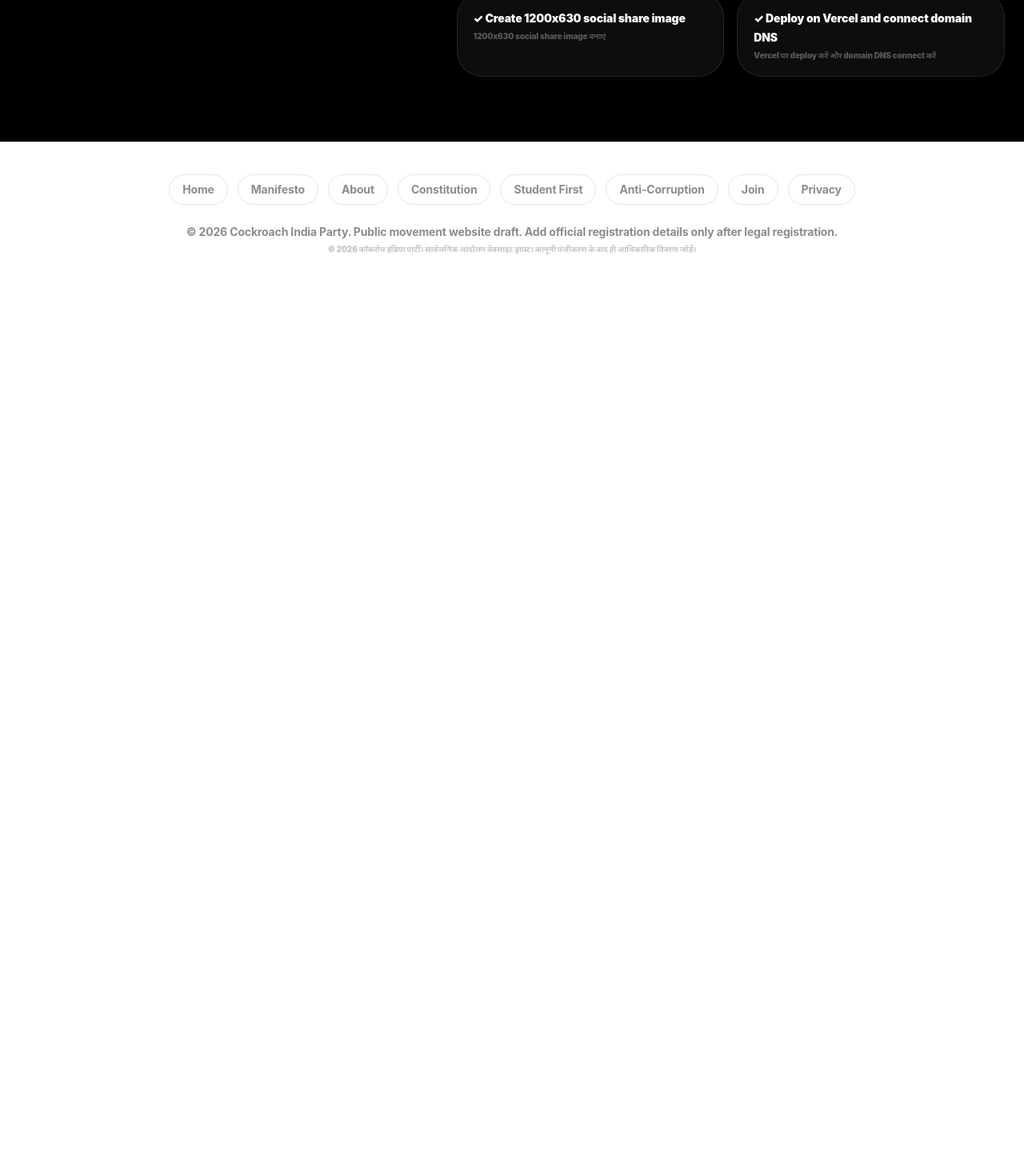
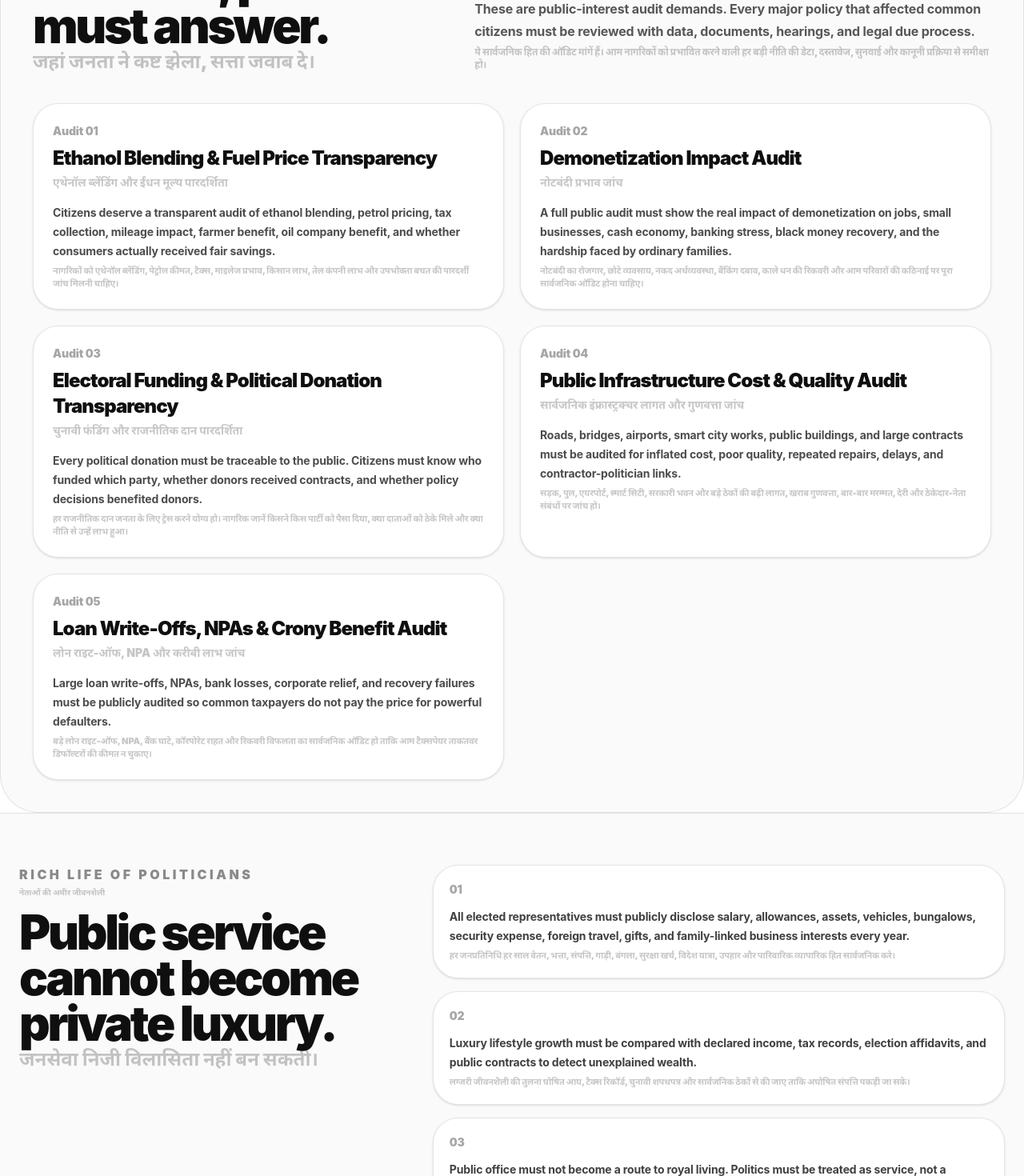
Before and after one commit to Omjeedwivedi/cockroach-india-party, a Next.js app: page / in a window 1280 px wide. Shown: the part 2120-3590 px from the top of the page at 80% size. Before the commit the page ends 2478 px from the top, so only its background shows below. Built offline with nearby package versions, Linux system fonts and the light colour scheme.

Commit message:
Add public accountability and politician lifestyle sections

```diff
--- a/app/page.tsx
+++ b/app/page.tsx
@@ -407,6 +407,63 @@ const constitutionItems: I18n[] = [
   { en: "Minister selection must be performance-based, not dynasty-based.", hi: "मंत्री चयन प्रदर्शन के आधार पर होगा, वंशवाद के आधार पर नहीं।" },
 ];
 
+const publicAccountabilityIssues: { title: I18n; explanation: I18n }[] = [
+  {
+    title: { en: "Ethanol Blending & Fuel Price Transparency", hi: "एथेनॉल ब्लेंडिंग और ईंधन मूल्य पारदर्शिता" },
+    explanation: {
+      en: "Citizens deserve a transparent audit of ethanol blending, petrol pricing, tax collection, mileage impact, farmer benefit, oil company benefit, and whether consumers actually received fair savings.",
+      hi: "नागरिकों को एथेनॉल ब्लेंडिंग, पेट्रोल कीमत, टैक्स, माइलेज प्रभाव, किसान लाभ, तेल कंपनी लाभ और उपभोक्ता बचत की पारदर्शी जांच मिलनी चाहिए।",
+    },
+  },
+  {
+    title: { en: "Demonetization Impact Audit", hi: "नोटबंदी प्रभाव जांच" },
+    explanation: {
+      en: "A full public audit must show the real impact of demonetization on jobs, small businesses, cash economy, banking stress, black money recovery, and the hardship faced by ordinary families.",
+      hi: "नोटबंदी का रोजगार, छोटे व्यवसाय, नकद अर्थव्यवस्था, बैंकिंग दबाव, काले धन की रिकवरी और आम परिवारों की कठिनाई पर पूरा सार्वजनिक ऑडिट होना चाहिए।",
+    },
+  },
+  {
+    title: { en: "Electoral Funding & Political Donation Transparency", hi: "चुनावी फंडिंग और राजनीतिक दान पारदर्शिता" },
+    explanation: {
+      en: "Every political donation must be traceable to the public. Citizens must know who funded which party, whether donors received contracts, and whether policy decisions benefited donors.",
+      hi: "हर राजनीतिक दान जनता के लिए ट्रेस करने योग्य हो। नागरिक जानें किसने किस पार्टी को पैसा दिया, क्या दाताओं को ठेके मिले और क्या नीति से उन्हें लाभ हुआ।",
+    },
+  },
+  {
+    title: { en: "Public Infrastructure Cost & Quality Audit", hi: "सार्वजनिक इंफ्रास्ट्रक्चर लागत और गुणवत्ता जांच" },
+    explanation: {
+      en: "Roads, bridges, airports, smart city works, public buildings, and large contracts must be audited for inflated cost, poor quality, repeated repairs, delays, and contractor-politician links.",
+      hi: "सड़क, पुल, एयरपोर्ट, स्मार्ट सिटी, सरकारी भवन और बड़े ठेकों की बढ़ी लागत, खराब गुणवत्ता, बार-बार मरम्मत, देरी और ठेकेदार-नेता संबंधों पर जांच हो।",
+    },
+  },
+  {
+    title: { en: "Loan Write-Offs, NPAs & Crony Benefit Audit", hi: "लोन राइट-ऑफ, NPA और करीबी लाभ जांच" },
+    explanation: {
+      en: "Large loan write-offs, NPAs, bank losses, corporate relief, and recovery failures must be publicly audited so common taxpayers do not pay the price for powerful defaulters.",
+      hi: "बड़े लोन राइट-ऑफ, NPA, बैंक घाटे, कॉरपोरेट राहत और रिकवरी विफलता का सार्वजनिक ऑडिट हो ताकि आम टैक्सपेयर ताकतवर डिफॉल्टरों की कीमत न चुकाए।",
+    },
+  },
+];
+
+const politicianLifestylePromises: I18n[] = [
+  {
+    en: "All elected representatives must publicly disclose salary, allowances, assets, vehicles, bungalows, security expense, foreign travel, gifts, and family-linked business interests every year.",
+    hi: "हर जनप्रतिनिधि हर साल वेतन, भत्ता, संपत्ति, गाड़ी, बंगला, सुरक्षा खर्च, विदेश यात्रा, उपहार और पारिवारिक व्यापारिक हित सार्वजनिक करे।",
+  },
+  {
+    en: "Luxury lifestyle growth must be compared with declared income, tax records, election affidavits, and public contracts to detect unexplained wealth.",
+    hi: "लग्जरी जीवनशैली की तुलना घोषित आय, टैक्स रिकॉर्ड, चुनावी शपथपत्र और सार्वजनिक ठेकों से की जाए ताकि अघोषित संपत्ति पकड़ी जा सके।",
+  },
+  {
+    en: "Public office must not become a route to royal living. Politics must be treated as service, not a shortcut to wealth, power, and family privilege.",
+    hi: "सार्वजनिक पद शाही जीवन का रास्ता नहीं होना चाहिए। राजनीति सेवा हो, धन, शक्ति और पारिवारिक विशेषाधिकार का शॉर्टकट नहीं।",
+  },
+  {
+    en: "If a politician cannot explain sudden wealth, luxury assets, or lifestyle upgrades, an independent inquiry must begin automatically.",
+    hi: "अगर कोई नेता अचानक बढ़ी संपत्ति, लग्जरी संपत्ति या जीवनशैली अपग्रेड नहीं समझा पाता, तो स्वतः स्वतंत्र जांच शुरू हो।",
+  },
+];
+
 function runSelfTests() {
   return {
     hasEnoughManifestoSections: manifesto.length >= 10,
@@ -635,7 +692,7 @@ function HomePage({ mode, setPage }: { mode: LangMode; setPage: (page: PageId) =
         </div>
       </section>
 
-      <LaunchChecklist mode={mode} />
+      <PublicAccountabilitySection mode={mode} />
     </>
   );
 }
@@ -831,6 +888,68 @@ function ContactPage({ mode }: { mode: LangMode }) {
   );
 }
 
+function PublicAccountabilitySection({ mode }: { mode: LangMode }) {
+  return (
+    <section className="mt-20 rounded-[3rem] border border-black/10 bg-[#fafafa] p-6 md:p-10">
+      <div className="mb-10 grid gap-6 md:grid-cols-[0.9fr_1.1fr] md:items-end">
+        <div>
+          <PageEyebrow value={{ en: "Top 5 Public Accountability Audits", hi: "शीर्ष 5 सार्वजनिक जवाबदेही जांच" }} mode={mode} />
+          <PageTitle value={{ en: "Where citizens suffered, power must answer.", hi: "जहां जनता ने कष्ट झेला, सत्ता जवाब दे।" }} mode={mode} />
+        </div>
+        <p className="text-base font-bold leading-7 text-black/65">
+          <BilingualText
+            value={{
+              en: "These are public-interest audit demands. Every major policy that affected common citizens must be reviewed with data, documents, hearings, and legal due process.",
+              hi: "ये सार्वजनिक हित की ऑडिट मांगें हैं। आम नागरिकों को प्रभावित करने वाली हर बड़ी नीति की डेटा, दस्तावेज, सुनवाई और कानूनी प्रक्रिया से समीक्षा हो।",
+            }}
+            mode={mode}
+            hiClassName="text-xs leading-4"
+          />
+        </p>
+      </div>
+
+      <div className="grid gap-5 lg:grid-cols-2">
+        {publicAccountabilityIssues.map((issue, index) => (
+          <div key={issue.title.en} className="reveal-card rounded-[2rem] border border-black/10 bg-white p-6 shadow-sm transition-all duration-500 ease-out hover:-translate-y-2 hover:shadow-2xl">
+            <p className="text-sm font-black text-black/35">Audit {String(index + 1).padStart(2, "0")}</p>
+            <h3 className="mt-2 text-2xl font-black tracking-[-0.04em]">
+              <BilingualText value={issue.title} mode={mode} hiClassName="text-sm leading-5 tracking-normal" />
+            </h3>
+            <p className="mt-4 text-sm font-bold leading-6 text-black/70">
+              <BilingualText value={issue.explanation} mode={mode} hiClassName="text-[11px] leading-4" />
+            </p>
+          </div>
+        ))}
+      </div>
+    </section>
+  );
+}
+
+function PoliticianLifestyleSection({ mode }: { mode: LangMode }) {
+  return (
+    <section className="border-y border-black/10 bg-[#fafafa]">
+      <div className="mx-auto max-w-7xl px-6 py-16">
+        <div className="grid gap-10 md:grid-cols-[0.8fr_1.2fr] md:items-start">
+          <div>
+            <PageEyebrow value={{ en: "Rich Life of Politicians", hi: "नेताओं की अमीर जीवनशैली" }} mode={mode} />
+            <PageTitle value={{ en: "Public service cannot become private luxury.", hi: "जनसेवा निजी विलासिता नहीं बन सकती।" }} mode={mode} />
+          </div>
+          <div className="grid gap-4">
+            {politicianLifestylePromises.map((item, index) => (
+              <div key={item.en} className="rounded-[2rem] border border-black/10 bg-white p-5 shadow-sm transition-all duration-500 ease-out hover:-translate-y-2 hover:shadow-2xl">
+                <p className="text-sm font-black text-black/35">{String(index + 1).padStart(2, "0")}</p>
+                <p className="mt-3 text-sm font-bold leading-6 text-black/75">
+                  <BilingualText value={item} mode={mode} hiClassName="text-[11px] leading-4" />
+                </p>
+              </div>
+            ))}
+          </div>
+        </div>
+      </div>
+    </section>
+  );
+}
+
 function PrivacyPage({ mode }: { mode: LangMode }) {
   const items: I18n[] = [
     { en: "We do not collect personal details on the Join page.", hi: "Join पेज पर हम निजी जानकारी नहीं लेते।" },
@@ -1004,6 +1123,7 @@ export default function CockroachIndiaParty() {
       {activePage === "antiCorruption" && <FocusPage mode={mode} sectionId="asset-verification" eyebrow={{ en: "Anti-Corruption Guarantee", hi: "भ्रष्टाचार विरोध गारंटी" }} />}
       {activePage === "contact" && <ContactPage mode={mode} />}
       {activePage === "privacy" && <PrivacyPage mode={mode} />}
+      <PoliticianLifestyleSection mode={mode} />
 
       <footer className="border-t border-black/10 px-6 py-10 text-center text-sm font-bold text-black/45">
         <div className="mx-auto mb-6 flex max-w-7xl flex-wrap justify-center gap-3">
```
